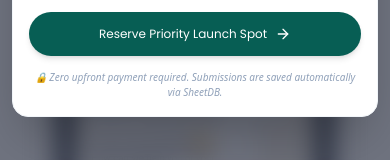
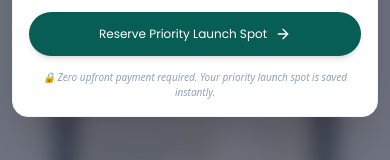
Before and after one commit to anshuman0427/care, a React (Vite) app: page / in a window 390 px wide. Both pictures are taken after a click on the button "Join Priority Launch Waitlist". Shown: the part 660-820 px from the top of the page. Built offline with nearby package versions, Linux system fonts and the light colour scheme.

Commit message:
fix: resolve Google Sheets #ERROR! for phone numbers and clean up UI submission text

```diff
--- a/src/components/WaitlistModal.jsx
+++ b/src/components/WaitlistModal.jsx
@@ -35,7 +35,7 @@ export default function WaitlistModal({ isOpen, onClose, defaultTier }) {
           "Timestamp": new Date().toLocaleString('en-IN', { timeZone: 'Asia/Kolkata' }),
           "Name": name,
           "Email": email,
-          "Phone": `${phoneCode} ${phone}`,
+          "Phone": `'${phoneCode} ${phone}`,
           "Buyer City": place,
           "Parent Address": parentLocation,
           "Tier": tier
@@ -240,7 +240,7 @@ export default function WaitlistModal({ isOpen, onClose, defaultTier }) {
                       {isSubmitting ? (
                         <>
                           <Loader2 className="w-4 h-4 animate-spin" />
-                          <span>Saving to SheetDB...</span>
+                          <span>Reserving Priority Spot...</span>
                         </>
                       ) : (
                         <>
@@ -252,7 +252,7 @@ export default function WaitlistModal({ isOpen, onClose, defaultTier }) {
                   </div>
 
                   <p className="text-[10px] sm:text-[11px] text-center text-slate-400 italic font-normal">
-                    🔒 Zero upfront payment required. Submissions are saved automatically via SheetDB.
+                    🔒 Zero upfront payment required. Your priority launch spot is saved instantly.
                   </p>
                 </form>
               </div>
@@ -305,7 +305,7 @@ export default function WaitlistModal({ isOpen, onClose, defaultTier }) {
                     <MessageSquare className="w-3.5 h-3.5 sm:w-4 sm:h-4 text-[#25D366] shrink-0" /> WhatsApp Confirmation Sent
                   </p>
                   <p className="text-[11px] sm:text-xs leading-relaxed">
-                    "Namaste {name}! We have saved your registration in Google Sheets for parents in {parentLocation}. A Care Coordinator will reach out on WhatsApp before launch to set up your parent's profile."
+                    "Namaste {name}! We have received your priority launch registration for parents in {parentLocation}. A Care Coordinator will reach out on WhatsApp before launch to set up your parent's profile."
                   </p>
                 </div>
 
```
